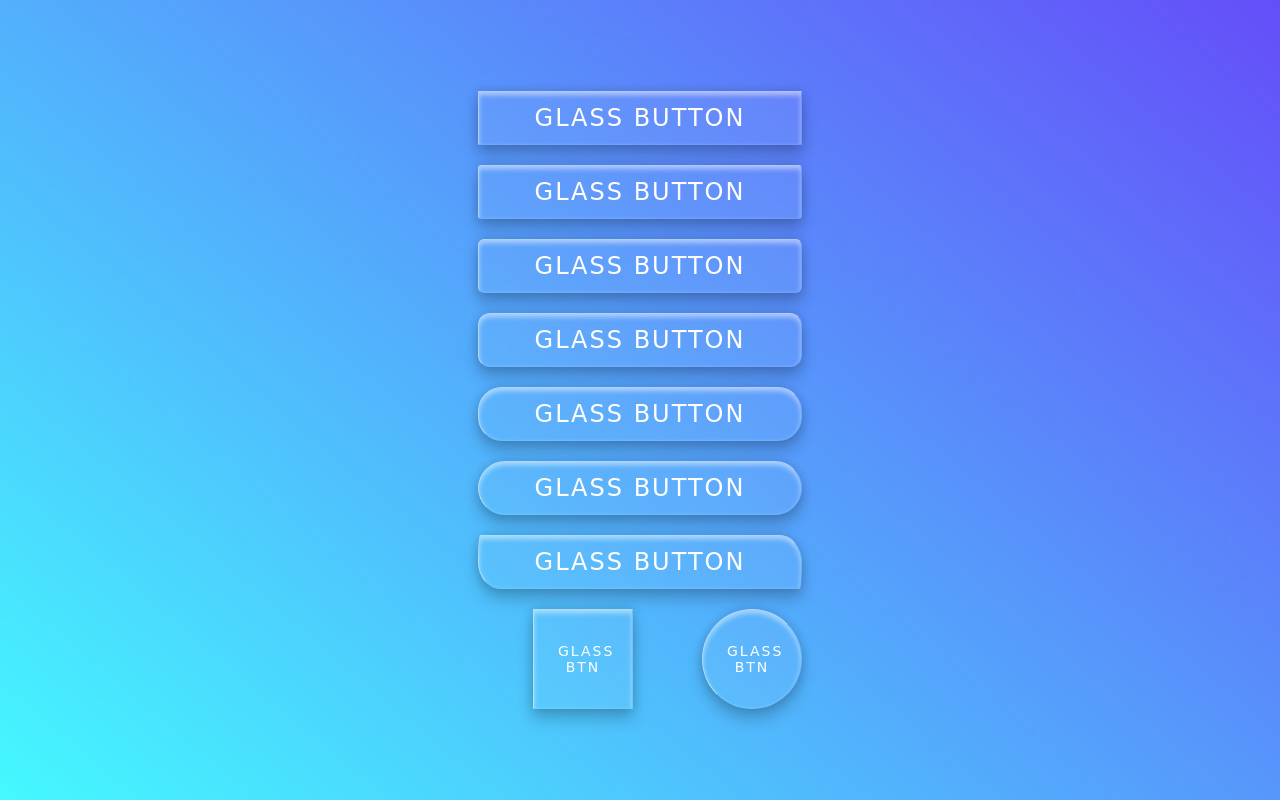
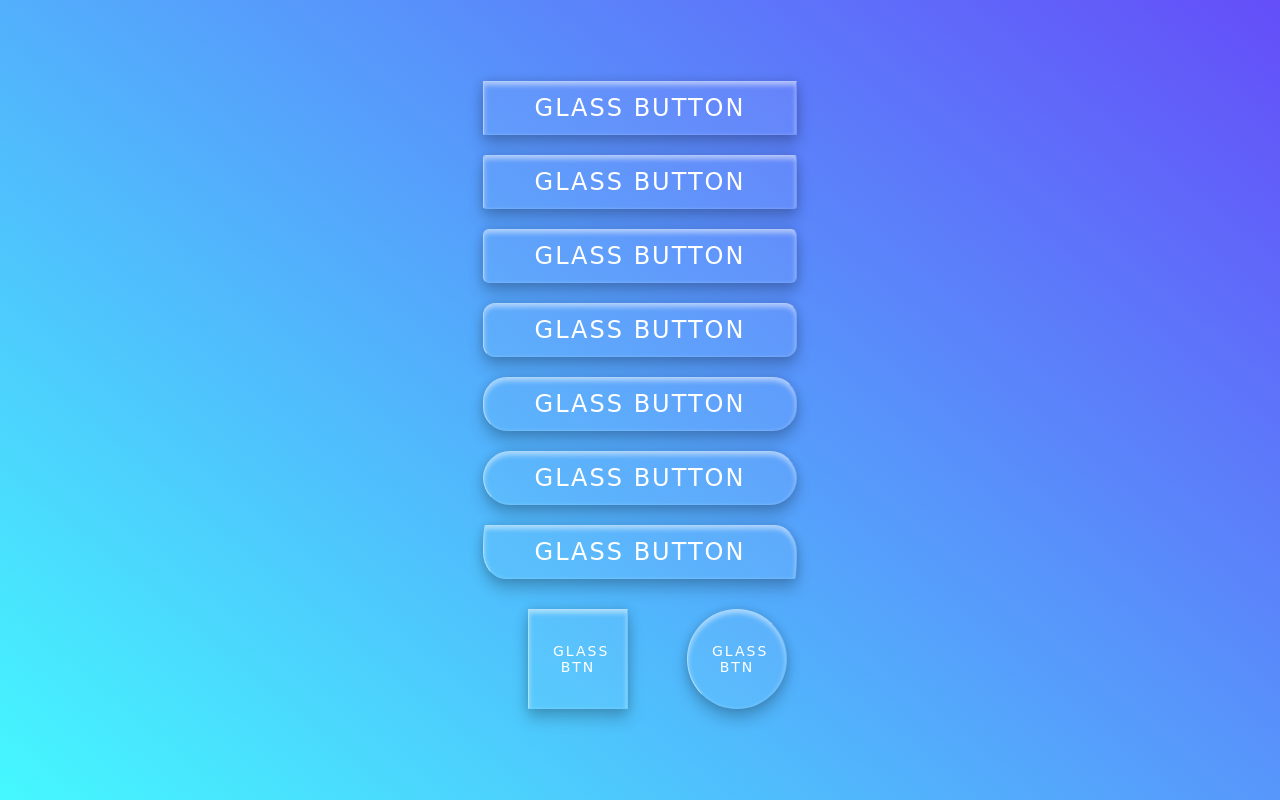
Before and after one commit to Aarigan/CFBL2-AMS-glassButtonHover, a plain HTML site: page index.html in a window 1280 px wide. Drawn offline with Linux system fonts and the light colour scheme; a web font is replaced by a local one.

Commit message:
Update style.css

```diff
--- a/css/style.css
+++ b/css/style.css
@@ -33,14 +33,14 @@ body {
 .btns {
   display: inline-block;
   justify-content: center;
-  margin-left: 10px;
+  margin: 10px;
 }
 
 .div-btn {
   display: inline-block;
   flex-direction: row;
   justify-content: space-between;
-  margin-left: 45px;
+  margin-left: 35px;
 }
 
 button {
```
